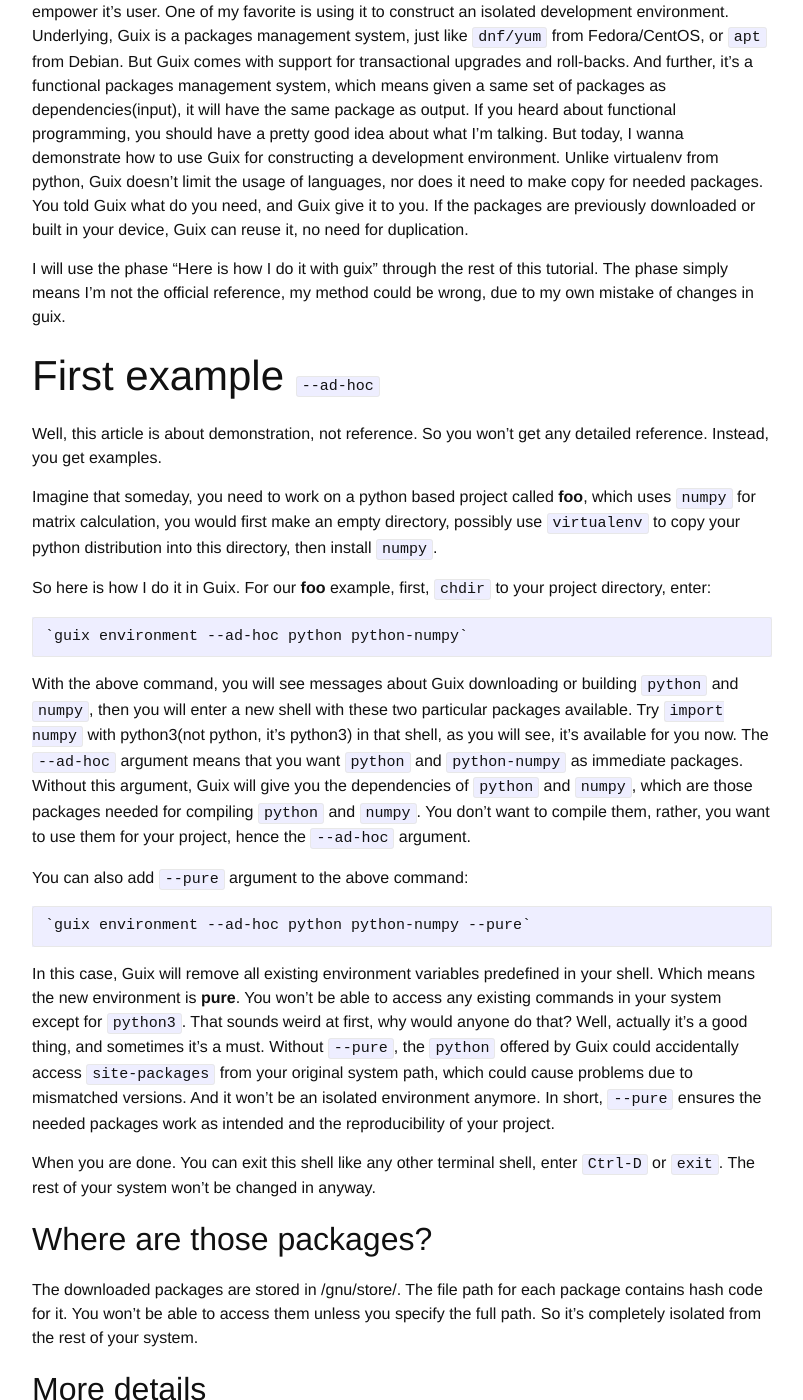
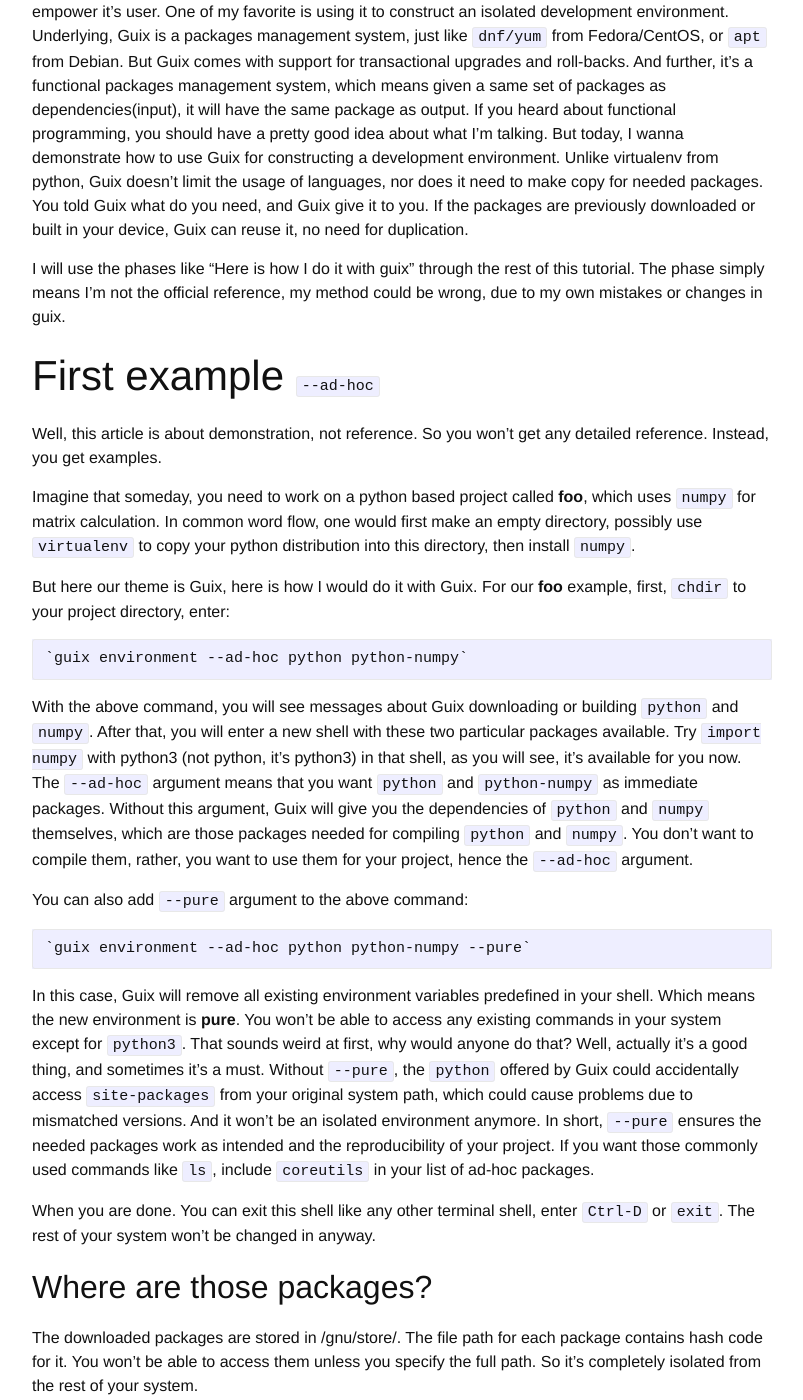
Before and after one commit to trivialfis/trivialfis.github.io, a Jekyll site: the page built from _posts/2018-6-10-Using guix for development.md, in a window 1280 px wide and 1400 px high, scrolled down 775 px. Shown: the whole window, without its empty margins (238-1041 px from the left). Built offline with Jekyll 4.4.1, drawn with Linux system fonts in a browser that asks for light colours; comment, search, counter and statistics services are not loaded; some of the changed text lies outside the part shown.

Commit message:
Fix guix post.

````diff
--- a/_posts/2018-6-10-Using guix for development.md
+++ b/_posts/2018-6-10-Using guix for development.md
@@ -25,26 +25,26 @@
 
 If you haven't heard about GNU Guix, quoting from official site, it's GNU's advanced transactional package manager. You can obtain it from the [official site](https://www.gnu.org/software/guix/). There are many merits in Guix that can empower it's user. One of my favorite is using it to construct an isolated development environment. Underlying, Guix is a packages management system, just like `dnf/yum` from Fedora/CentOS, or `apt` from Debian. But Guix comes with support for transactional upgrades and roll-backs. And further, it's a functional packages management system, which means given a same set of packages as dependencies(input), it will have the same package as output. If you heard about functional programming, you should have a pretty good idea about what I'm talking. But today, I wanna demonstrate how to use Guix for constructing a development environment. Unlike virtualenv from python, Guix doesn't limit the usage of languages, nor does it need to make copy for needed packages. You told Guix what do you need, and Guix give it to you. If the packages are previously downloaded or built in your device, Guix can reuse it, no need for duplication.
 
-I will use the phase "Here is how I do it with guix" through the rest of this tutorial. The phase simply means I'm not the official reference, my method could be wrong, due to my own mistake of changes in guix.
+I will use the phases like "Here is how I do it with guix" through the rest of this tutorial. The phase simply means I'm not the official reference, my method could be wrong, due to my own mistakes or changes in guix.
 
 <a id="#first-example"></a>
 # First example `--ad-hoc`
 
 Well, this article is about demonstration, not reference. So you won't get any detailed reference. Instead, you get examples.
 
-Imagine that someday, you need to work on a python based project called **foo**, which uses `numpy` for matrix calculation, you would first make an empty directory, possibly use `virtualenv` to copy your python distribution into this directory, then install `numpy`.
+Imagine that someday, you need to work on a python based project called **foo**, which uses `numpy` for matrix calculation. In common word flow, one would first make an empty directory, possibly use `virtualenv` to copy your python distribution into this directory, then install `numpy`.
 
-So here is how I do it in Guix. For our **foo** example, first, `chdir` to your project directory, enter:
+But here our theme is Guix, here is how I would do it with Guix. For our **foo** example, first, `chdir` to your project directory, enter:
 
 	`guix environment --ad-hoc python python-numpy`
 
-With the above command, you will see messages about Guix downloading or building `python` and `numpy`, then you will enter a new shell with these two particular packages available. Try `import numpy` with python3(not python, it's python3) in that shell, as you will see, it's available for you now. The `--ad-hoc` argument means that you want `python` and `python-numpy` as immediate packages. Without this argument, Guix will give you the dependencies of `python` and `numpy`, which are those packages needed for compiling `python` and `numpy`. You don't want to compile them, rather, you want to use them for your project, hence the `--ad-hoc` argument.
+With the above command, you will see messages about Guix downloading or building `python` and `numpy`. After that, you will enter a new shell with these two particular packages available. Try `import numpy` with python3 (not python, it's python3) in that shell, as you will see, it's available for you now. The `--ad-hoc` argument means that you want `python` and `python-numpy` as immediate packages. Without this argument, Guix will give you the dependencies of `python` and `numpy` themselves, which are those packages needed for compiling `python` and `numpy`. You don't want to compile them, rather, you want to use them for your project, hence the `--ad-hoc` argument.
 
 You can also add `--pure` argument to the above command:
 
 	`guix environment --ad-hoc python python-numpy --pure`
 
-In this case, Guix will remove all existing environment variables predefined in your shell. Which means the new environment is **pure**. You won't be able to access any existing commands in your system except for `python3`. That sounds weird at first, why would anyone do that? Well, actually it's a good thing, and sometimes it's a must. Without `--pure`, the `python` offered by Guix could accidentally access `site-packages` from your original system path, which could cause problems due to mismatched versions. And it won't be an isolated environment anymore. In short, `--pure` ensures the needed packages work as intended and the reproducibility of your project.
+In this case, Guix will remove all existing environment variables predefined in your shell. Which means the new environment is **pure**. You won't be able to access any existing commands in your system except for `python3`. That sounds weird at first, why would anyone do that? Well, actually it's a good thing, and sometimes it's a must. Without `--pure`, the `python` offered by Guix could accidentally access `site-packages` from your original system path, which could cause problems due to mismatched versions. And it won't be an isolated environment anymore. In short, `--pure` ensures the needed packages work as intended and the reproducibility of your project. If you want those commonly used commands like `ls`, include `coreutils` in your list of ad-hoc packages.
 
 When you are done. You can exit this shell like any other terminal shell, enter `Ctrl-D` or `exit`. The rest of your system won't be changed in anyway.
 
@@ -65,16 +65,16 @@
 <a id="#second-example"></a>
 # Second example
 
-Having `numpy` and `python`  doesn't mean you would start writing python code immediately, you need helper tools. Like `flake8` for syntax check, `yapf` for code structuring etc. So you would install them as well. For one python project, that's probably ok, what if you have several? Or even worse, what if you just want to read others source code to learn some implementations? Do you setup such an environment for each project? I would rather not. Ok, now, what if someday you want to see what's under the hook of `autograd` (an implementation for auto gradient written in python). Then you need all its dependencies, helper tools, since you don't want to read other's code without code jumping tools right? Here is how I do it with Guix:
+Having `numpy` and `python`  doesn't mean you would start writing python code immediately, you need helper tools. Like `flake8` for syntax check, `yapf` for code structuring etc. So you would install them as well. For one python project, that's probably ok, what if you have several? Or even worse, what if you just want to read others source code to learn some implementations? Do you setup such an environment for each project? I would rather not. Ok, now, what if someday you want to see what's under the hook of `autograd` (an implementation for auto gradient written in python). Then you need all its dependencies and helper tools, since you don't want to read other's code without code jumping tools right? Here is how I do it with Guix:
 
 	`guix environment python-autograd --ad-hoc python python-flake8 python-autopep8 python-yapf emacs --pure`
 
-The command line is long, but don't worry, we will have more convenient method later. I put `python-autograd` before `--ad-hoc`, so that all its dependencies will be in position (but not `autograd` itself) as explained in first example. This way, when you jump around the code, you can jump to the packages that `autograd` uses as well. My Emacs has proper configuration for python which makes uses of `flake8`, `autopep8` and `yapf`. So I put them after `--ad-hoc`, as also explained in the first example. In the newly spawned shell, open Emacs (or any other text editor packaged in Guix and specified in `guix enviornment --ad-hoc`), then you can start reading the source code of `autograd` without polluting your system environment.
+The command line is long, but don't worry, we will have more convenient method later. I put `python-autograd` before `--ad-hoc`, so that all its dependencies will be in position (but not `autograd` itself) as explained in first example. This way, when you jump around the code, you can jump to the packages that `autograd` uses as well. My Emacs has proper configuration for python which makes uses of `flake8`, `autopep8` and `yapf`. So I put them after `--ad-hoc`, as also explained in the first example. In the newly spawned shell, open Emacs (or any other text editor packaged in Guix and specified after `guix enviornment --ad-hoc`), then you can start reading the source code of `autograd` without polluting your system environment.
 
 <a id="#third-example"></a>
 # Third example `--manifest`
 
-We can't finish our project in one day. Also, we don't want to specify these packages every time we need this environment. How do we do it? The first thing we do, is invoking `guix environment` with `--manifest` argument. You can write down your needed package in a file possibly named "foo-mainfest.scm" like this one:
+We can't finish our project in one day. Also, we don't want to specify these packages every time we need this environment. How do we do it? The first thing we do, is invoking `guix environment` with `--manifest` argument. You can write down your needed package in a file possibly named "foo-manifest.scm" like this one:
 
 ``` scheme
 	(specifications->manifest
@@ -85,7 +85,7 @@
 
 	`guix environment --manifest ./foo-manifest.scm`
 
-But there's a caveat about manifest, you need to specify every package you need, which means all packages specified in manifest file are `--ad-hoc` packages.
+But there's one thing worth noting about manifest, you need to specify every package you need, which means all packages specified in manifest file are `--ad-hoc` packages. Don't think negatively, during development of your project, you might add or remove some dependencies, the manifest file can be governed by version control system like git. It's one explicit way to keep it clear that what your project needs.
 
 <a id="#garbage-collection"></a>
 # Garbage collection
````
